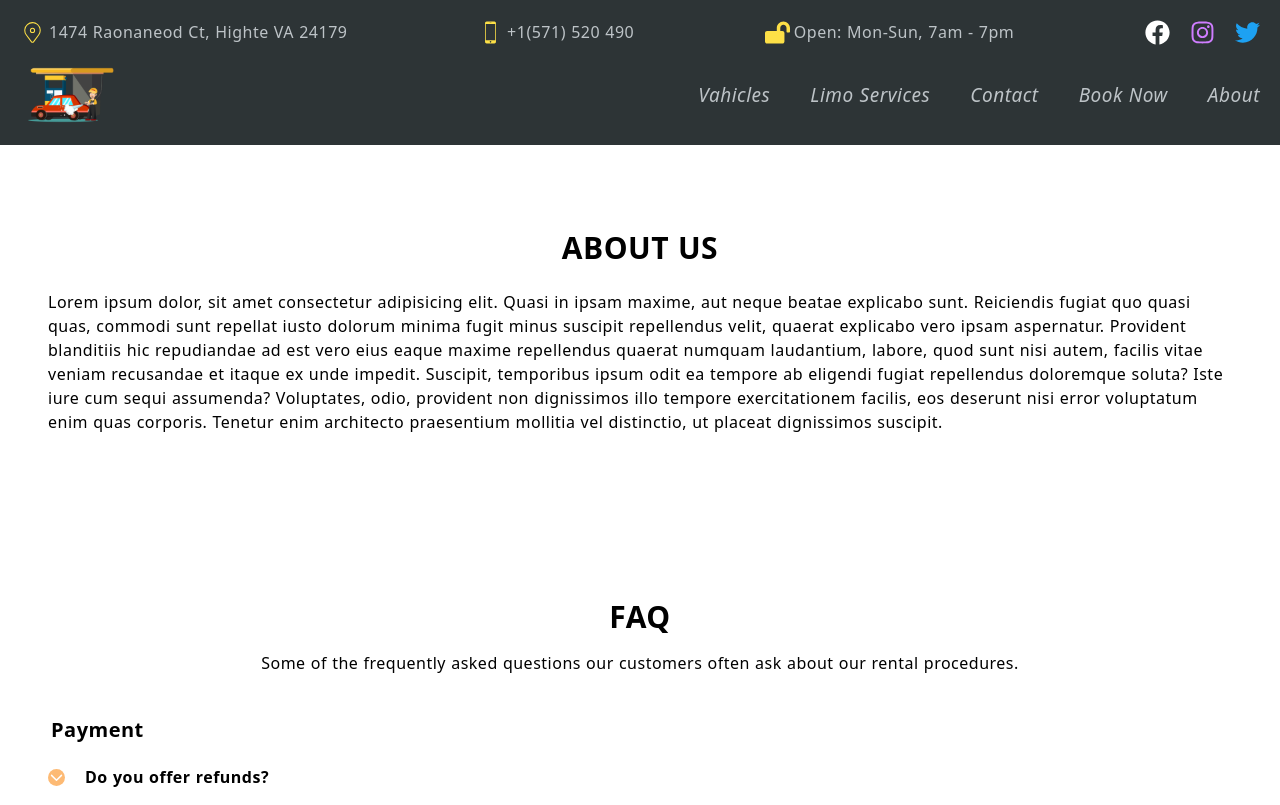
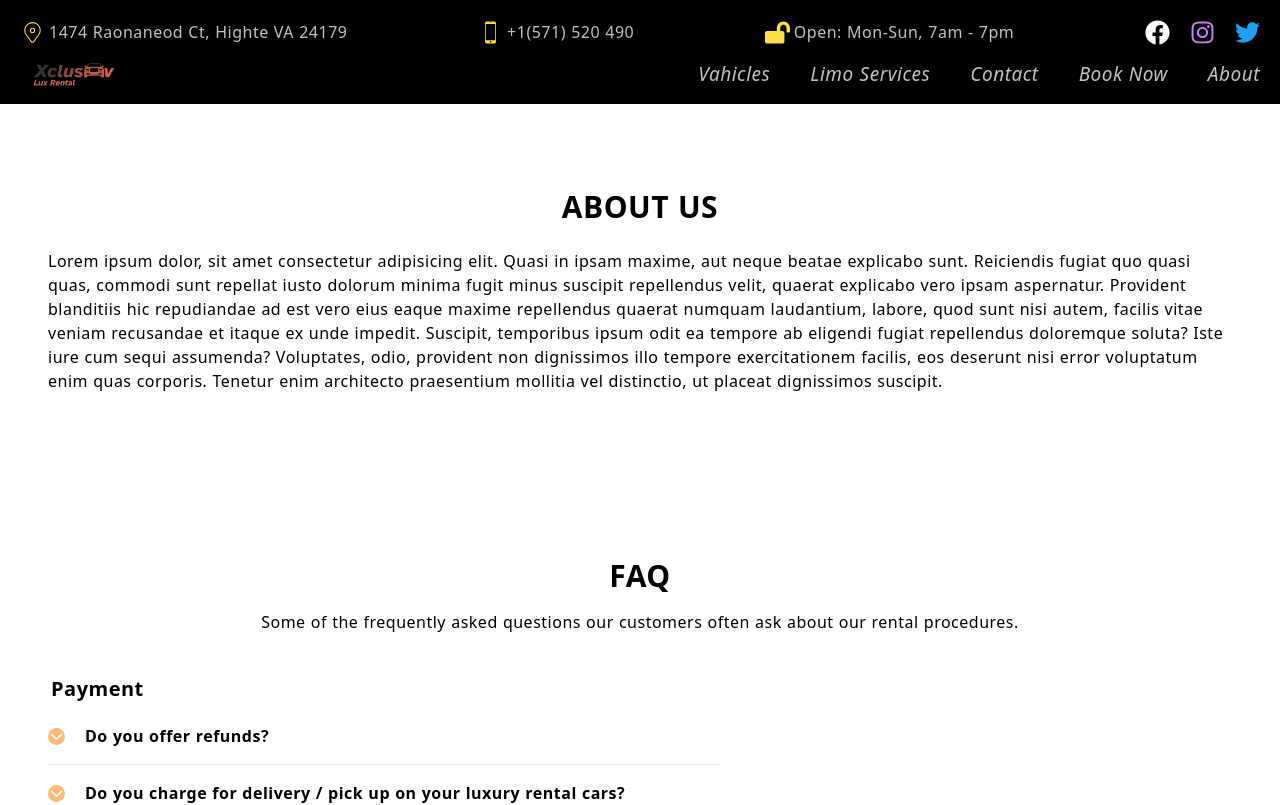
Before and after one commit to Rayhan-abdullha/car-mechanic-react, a React (Vite) app: page /about in a window 1280 px wide. Shown: the top 805 px of the page. Built offline with nearby package versions, Linux system fonts and the light colour scheme.

Commit message:
logo updated

```diff
--- a/src/components/navbar/Navbar.jsx
+++ b/src/components/navbar/Navbar.jsx
@@ -28,7 +28,10 @@
     };
   }, []);
   return (
-    <div className="bg-[#2d3436] text-[#bdc3c7]">
+    <div
+      className="bg-black text-[#bdc3c7]"
+      // [#2d3436]
+    >
       <div className="m-auto px-5 max-w-[1400px] flex md:block items-center justify-between py-5 md:py-0">
         <Topbar />
         {showIcon ? (
```
Also changed, not shown: src/assets/logo.jpg (added), src/assets/logo.png.
